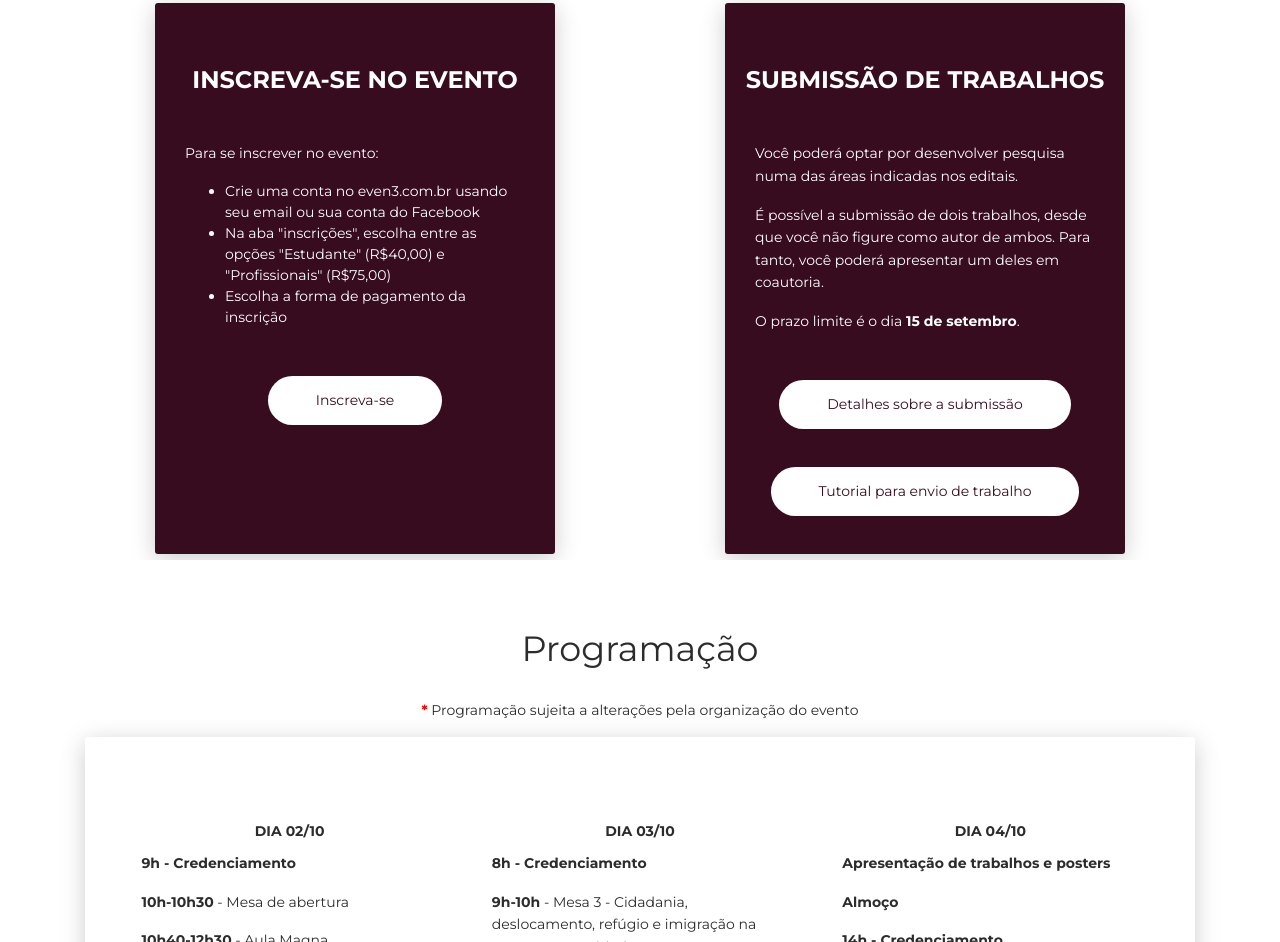
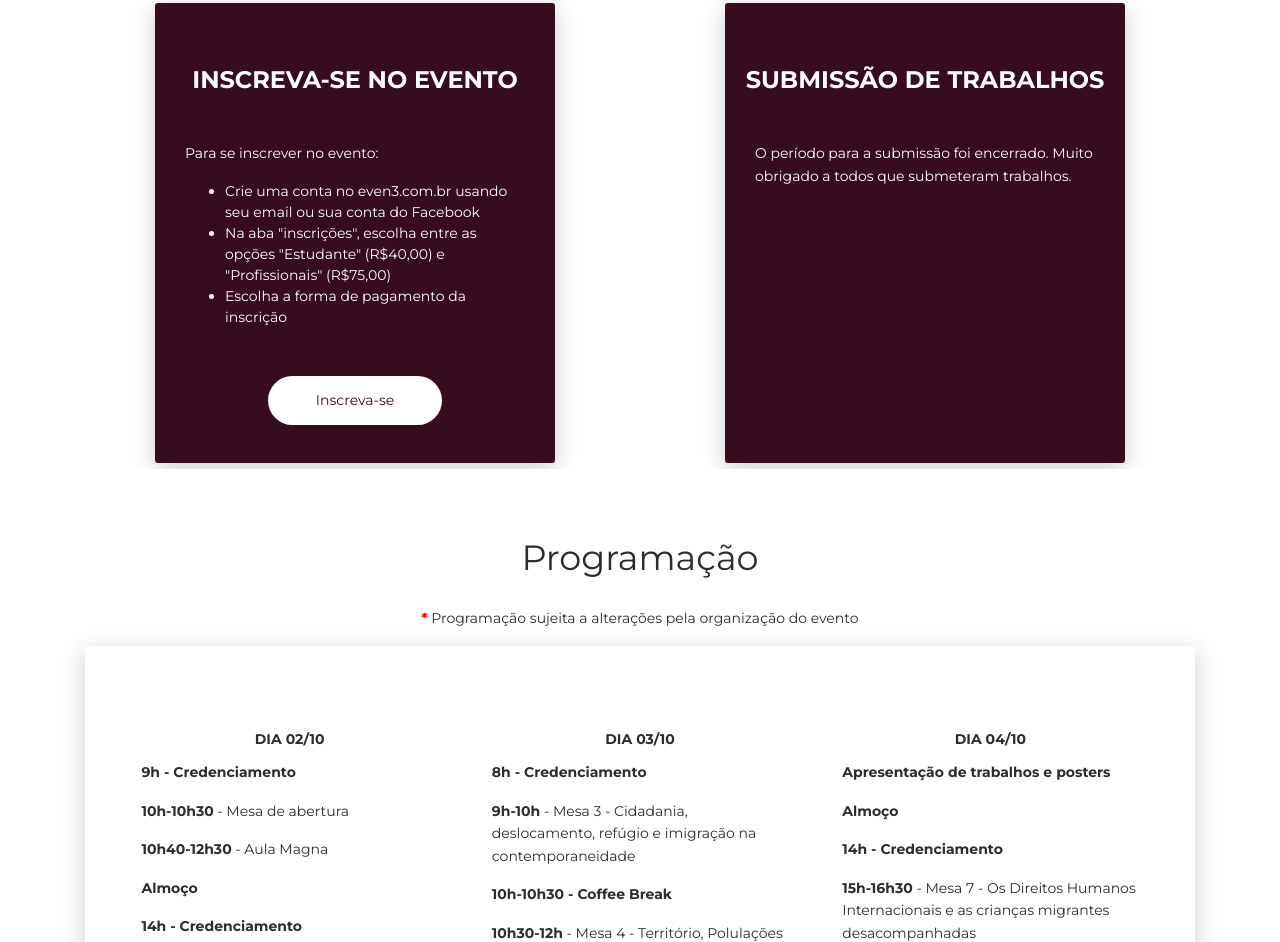
Before and after one commit to cadidh/cadidh.github.io, a website: page index.html in a window 1280 px wide. Shown: the part 1537-2479 px from the top of the page. Drawn offline with Linux system fonts and the light colour scheme; a script that the page names is missing.

Commit message:
Alteração no prazo limite de submissão de trabalhos

```diff
--- a/index.html
+++ b/index.html
@@ -192,16 +192,15 @@
                                     <h4 class="title title-up">Submissão de trabalhos</h4>
                                 </div>
                                 <div class="content">
-                                    <p>Você poderá optar por desenvolver pesquisa numa das áreas indicadas nos editais.</p>
-                                    <p>É possível a submissão de dois trabalhos, desde que você não figure como autor de ambos. Para tanto, você poderá apresentar um deles em coautoria.</p>
-                                    <p>O prazo limite é o dia <strong>15 de setembro</strong>.</p>
+                                    <p>O período para a submissão foi encerrado. Muito obrigado a todos que submeteram trabalhos.</p>
+                                    <!--<p>O prazo limite é o dia <strong>15 de setembro</strong>.</p>-->
                                 </div>
-                                <div class="footer text-center">
-                                    <a href="#" class="btn btn-neutral btn-round btn-lg" data-toggle="modal" data-target="#modalSubmissao">Detalhes sobre a submissão</a>
-                                </div>
-                                <div class="footer text-center" id="tutobtn">
-                                    <a href="#" class="btn btn-neutral btn-round btn-lg" data-toggle="modal" data-target="#modalTutorialSubmissao">Tutorial para envio de trabalho</a>
-                                </div>
+                                <!--<div class="footer text-center">-->
+                                    <!--<a href="#" class="btn btn-neutral btn-round btn-lg" data-toggle="modal" data-target="#modalSubmissao">Detalhes sobre a submissão</a>-->
+                                <!--</div>-->
+                                <!--<div class="footer text-center" id="tutobtn">-->
+                                    <!--<a href="#" class="btn btn-neutral btn-round btn-lg" data-toggle="modal" data-target="#modalTutorialSubmissao">Tutorial para envio de trabalho</a>-->
+                                <!--</div>-->
                             </form>
                         </div>
                     </div>
```
